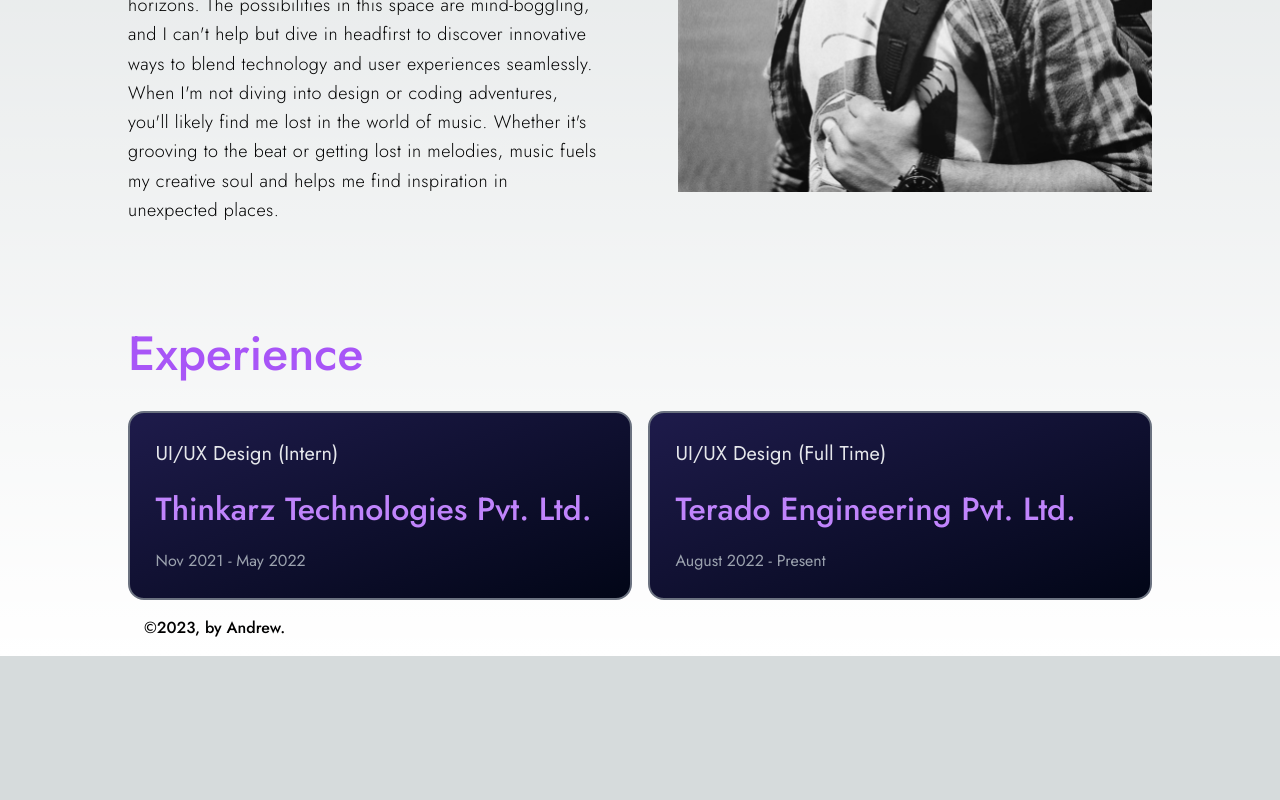
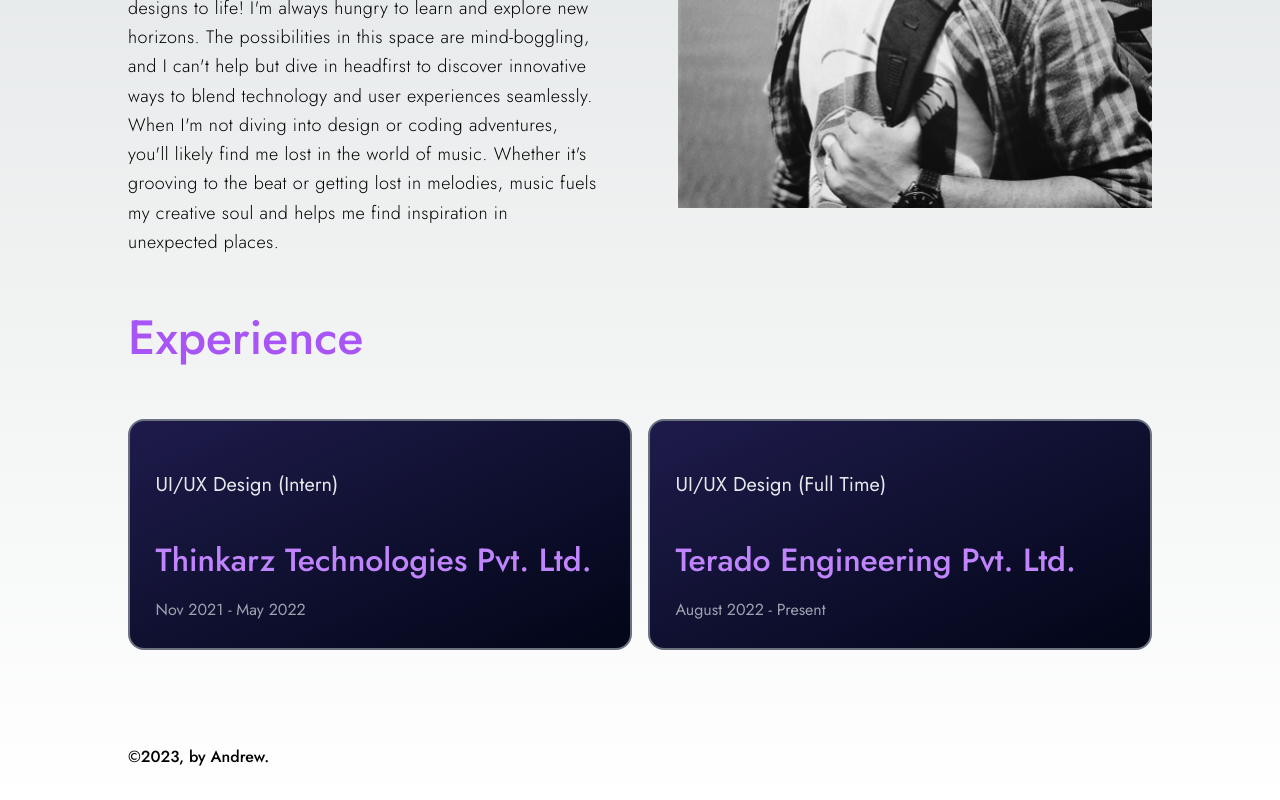
Before and after one commit to Andrew-Monthero/design_portfolio, a Next.js app: page /about in a window 1280 px wide. Shown: the part 632-1432 px from the top of the page. Before the commit the page ends 1288 px from the top, so only its background shows below. Built offline with nearby package versions, Linux system fonts and the light colour scheme.

Commit message:
sixth commit

```diff
--- a/app/(site)/about/page.tsx
+++ b/app/(site)/about/page.tsx
@@ -7,9 +7,9 @@
     <div>
       <div className='mx-[1rem] mt-[8rem] md:mt-[10rem]  md:max-w-screen-lg md:mx-auto grid md:grid-cols-2 grid-cols-1 lg:max-h-full md:gap-[4.8rem] gap-[2.4rem] items-center'>
         <div>
-          <h1 className='text-4xl leading-normal tracking-normals lg:text-5xl lg:leading-snug font-semibold text-purple-500'>
+          <h2 className='leading-normal tracking-normals lg:text-5xl lg:leading-snug  text-purple-500'>
             I am Andrew Monthero, a passionate UI/UX designer based in Mumbai.
-          </h1>
+          </h2>
           <p className='mt-[1rem] font-light leading-relaxed tracking-wide text-[1.125rem]'>
             I believe in creating delightful user experiences that not only look
             amazing but also function flawlessly. Design is my playground, and
@@ -30,8 +30,8 @@
           className='md:max-h-fit grayscale'
         />
       </div>
-      <div className='mx-[1rem]  md:max-w-screen-lg md:mx-auto'>
-        <h2 className='mt-24 pb-[1.5rem] text-[2rem] md:text-[3rem] leading-snug tracking-normal  font-medium  text-purple-500'>
+      <div className='mx-[1rem] my-[3rem] md:max-w-screen-lg md:mx-auto'>
+        <h2 className=' pb-[1.5rem] text-[2rem] md:text-[3rem] leading-snug tracking-normal  font-medium  text-purple-500'>
           Experience
         </h2>
         <div className='grid md:grid-cols-2 grid-cols-1 gap-4 md:max-h-screen'>
--- a/app/(site)/projects/[project]/page.tsx
+++ b/app/(site)/projects/[project]/page.tsx
@@ -9,9 +9,9 @@
   const slug = params.project;
   const project = await getProject(slug);
   return (
-    <div>
+    <div className='mx-[1rem] mt-[8rem] md:mt-[10rem] md:max-w-screen-lg md:mx-auto'>
       <header className='flex-wrap flex items-center justify-between'>
-        <h1 className='bg-gradient-to-r from-orange-400 via-red-500 to-purple-600 bg-clip-text text-transparent text-5xl drop-shadow font-medium leading-tight sm:leading-tight lg:leading-relaxed pb-[24px]'>
+        <h1 className='bg-gradient-to-r from-orange-400 via-red-500 to-purple-600 bg-clip-text text-transparent drop-shadow font-medium leading-tight sm:leading-tight lg:leading-relaxed pb-[24px]'>
           {project.name}
         </h1>
       </header>
@@ -24,7 +24,7 @@
         className='mt-10 border-2 border-gray-700 object-cover rounded-xl'
       />
       {/* content */}
-      <div className='text-lg mt-5'>
+      <div className=' mt-5'>
         <PortableText value={project.content} />
       </div>
     </div>
--- a/app/globals.css
+++ b/app/globals.css
@@ -1,6 +1,43 @@
 @tailwind base;
 @tailwind components;
 @tailwind utilities;
+
+@layer sm {
+  h1 {
+    @apply text-[5rem] leading-snug font-semibold;
+  }
+
+  h2 {
+    @apply text-[3rem] leading-snug my-[1.5rem] font-semibold;
+  }
+
+  h3 {
+    @apply text-[2rem] leading-snug font-normal;
+  }
+
+  p {
+    @apply text-[1rem] leading-normal font-normal;
+  }
+}
+
+
+@layer base {
+  h1 {
+    @apply text-[2.5rem] leading-snug;
+  }
+
+  h2 {
+    @apply text-[2rem] leading-snug my-[1.5rem] font-semibold;
+  }
+
+  h3 {
+    @apply text-[1.5rem] leading-snug font-normal;
+  }
+
+  p {
+    @apply text-[1rem] leading-normal font-normal;
+  }
+}
 
 :root {
   --foreground-rgb: 0, 0, 0;
--- a/components/Experience.tsx
+++ b/components/Experience.tsx
@@ -1,7 +1,7 @@
 const Experience = (props: any) => {
   return (
     <div>
-      <div className=' w-full  '>
+      <div className=' w-full '>
         <div className='bg-gradient-to-br from-indigo-950 to-slate-950 rounded-2xl  p-[1.6rem] border-2 border-gray-500'>
           <h2 className='text-[1.25rem] font-normal text-gray-200 pb-[1rem]'>
             {props.designation}
--- a/components/Footer.tsx
+++ b/components/Footer.tsx
@@ -1,7 +1,7 @@
 export default function Footer() {
   return (
-    <div className='p-[1rem] md:py-[1rem] md:max-w-screen-lg mx-auto'>
-      <h3 className='font-medium'>&copy;2023, by Andrew.</h3>
+    <div className='px-[1rem] pt-[3rem] pb-[2rem] md:px-0 md:max-w-screen-lg mx-auto'>
+      <h3 className='font-medium text-[1rem]'>&copy;2023, by Andrew.</h3>
     </div>
   );
 }
--- a/components/Hero.tsx
+++ b/components/Hero.tsx
@@ -4,7 +4,7 @@
       {/* Overlay */}
       <div className='absolute h-screen top-0 bottom-0 left-0 right-0 bg-black/80 z-0' />
       <div className='h-screen flex justify-center flex-col mx-[1rem] md:max-w-screen-lg md:mx-auto'>
-        <h1 className='text-[2.5rem] md:text-[4.8rem] text-center leading-snug tracking-normal z-[2] font-medium  text-purple-500'>
+        <h1 className='text-[2.5rem] md:text-[5rem] text-center leading-snug tracking-normal z-[2] font-medium  text-purple-500'>
           Transforming <span className='italic font-bold '>ideas</span> into{' '}
           <span className='italic font-semibold '>impactful</span> experiences
           through <span className='italic font-semibold '>thoughtful</span>{' '}
--- a/components/ProjectSection.tsx
+++ b/components/ProjectSection.tsx
@@ -8,11 +8,11 @@
 
   return (
     //Projects
-    <div className='h-full flex justify-center flex-col mx-[1rem] my-[10rem] md:max-w-screen-lg md:mx-auto'>
+    <div className='h-full flex justify-center flex-col mx-[1rem] my-[3rem] md:max-w-screen-lg md:mx-auto'>
       <h2 className='text-[2rem] md:text-[3rem] leading-snug tracking-normal  font-medium  text-purple-500'>
         Projects
       </h2>
-      <div className='mt-[2.4rem] lg:grid-cols-3 md:grid-cols-2 grid-cols-1 grid gap-8'>
+      <div className='mt-[2.4rem] md:grid-cols-2 grid-cols-1 grid gap-8'>
         {projects.map((project: Project) => (
           <Link
             href={`/projects/${project.slug}`}
```
